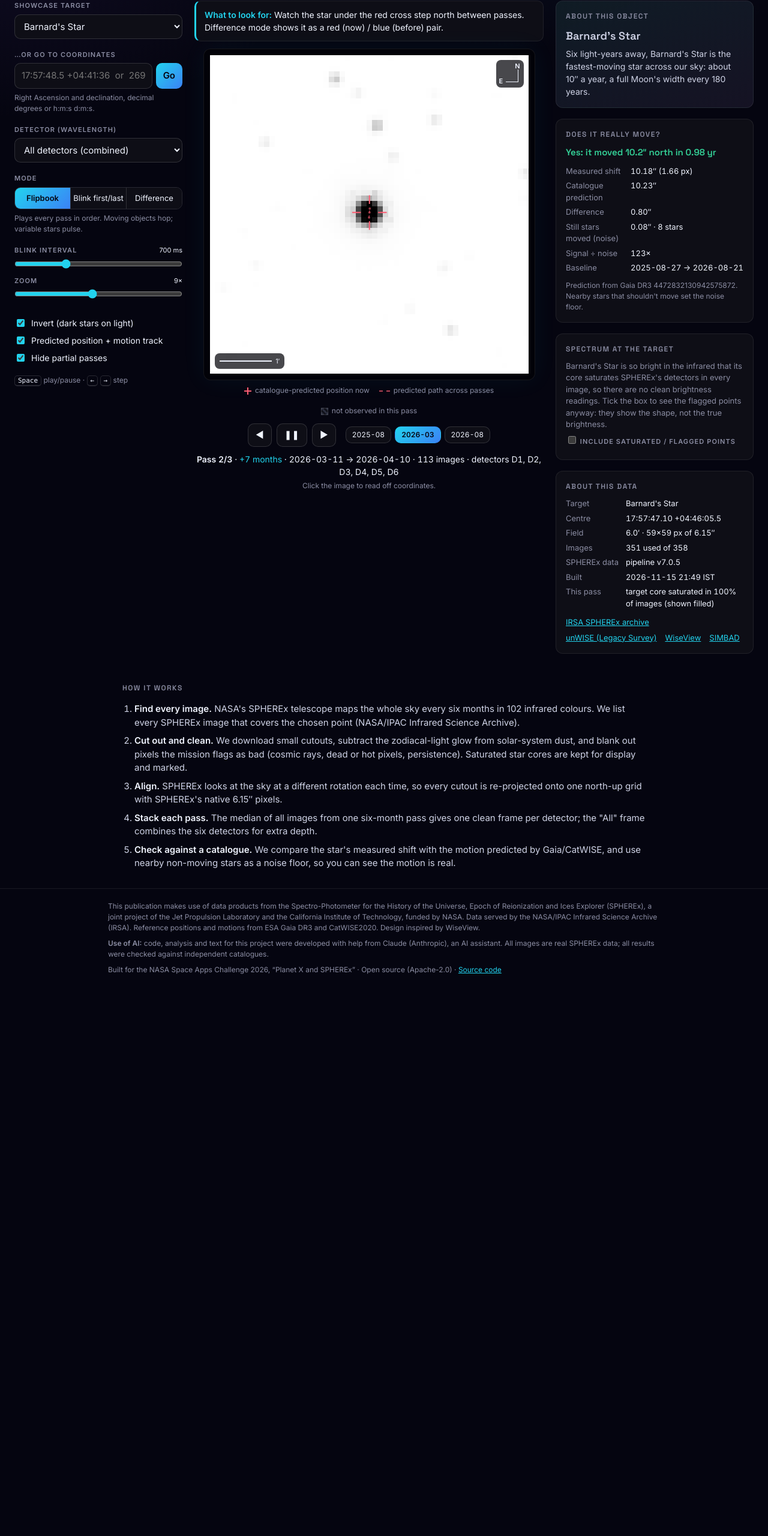
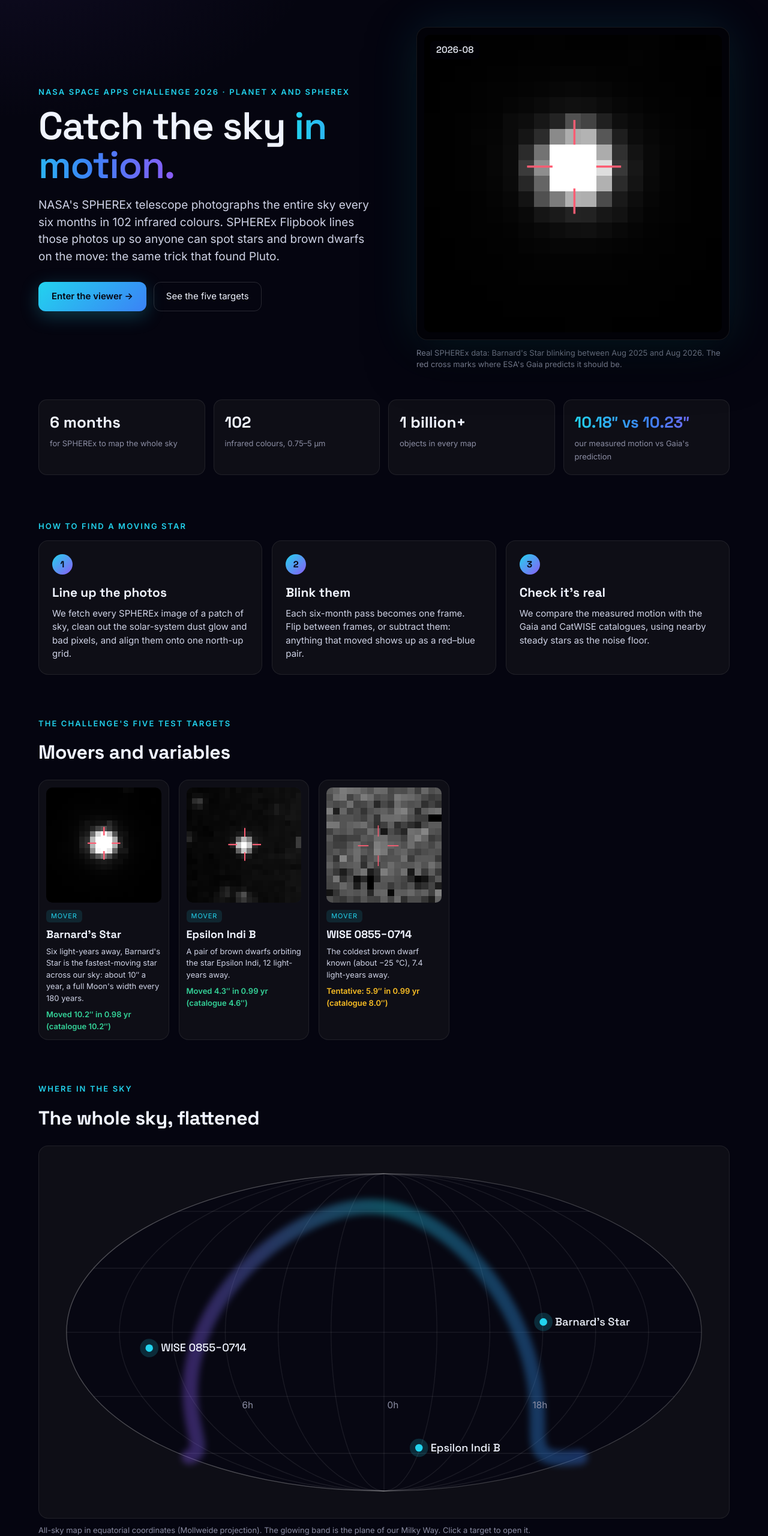
Before and after one commit to apaaragr/spherex-flipbook, a plain HTML site: page web/index.html in a window 1280 px wide. Shown: the part 99-2660 px from the top of the page at 60% size. Before the commit the page ends 1765 px from the top, so only its background shows below. Drawn offline with Linux system fonts and the light colour scheme.

Commit message:
Landing page (hero blink, target gallery, all-sky map) + Findings tabs in viewer
Viewer moves to viewer.html; index.html is now the landing page.

Co-Authored-By: Claude Opus 5.5 <noreply@anthropic.com>

```diff
--- a/web/index.html
+++ b/web/index.html
@@ -4,132 +4,87 @@
 <meta charset="utf-8">
 <meta name="viewport" content="width=device-width, initial-scale=1">
 <title>SPHEREx Flipbook</title>
-<meta name="description" content="Flip through NASA SPHEREx all-sky images of any patch of sky over time to spot stars, brown dwarfs and asteroids that move or change.">
+<meta name="description" content="NASA's SPHEREx photographs the whole sky every six months. SPHEREx Flipbook lines those photos up so anyone can spot stars and brown dwarfs on the move.">
 <link rel="preconnect" href="https://fonts.googleapis.com">
 <link rel="preconnect" href="https://fonts.gstatic.com" crossorigin>
-<link href="https://fonts.googleapis.com/css2?family=Inter:wght@400;500;600&family=Space+Grotesk:wght@500;600&display=swap" rel="stylesheet">
+<link href="https://fonts.googleapis.com/css2?family=Inter:wght@400;500;600&family=Space+Grotesk:wght@500;600;700&display=swap" rel="stylesheet">
 <link rel="stylesheet" href="style.css">
+<link rel="stylesheet" href="landing.css">
 </head>
-<body>
+<body class="landing">
 <header class="top">
-  <div class="brand">
+  <a class="brand" href="index.html" style="text-decoration:none;color:inherit">
     <span class="logo" aria-hidden="true"></span>
-    <div>
-      <h1>SPHEREx Flipbook</h1>
-      <p class="tag">Watch the infrared sky change, six months at a time.</p>
-    </div>
-  </div>
+    <div><h1>SPHEREx Flipbook</h1><p class="tag">Watch the infrared sky change, six months at a time.</p></div>
+  </a>
   <nav class="toplinks">
+    <a href="#targets">Targets</a>
     <a href="#how">How it works</a>
-    <a href="https://github.com/apaaragr/spherex-flipbook" id="repoLink" target="_blank" rel="noopener">Source</a>
+    <a href="https://github.com/apaaragr/spherex-flipbook" target="_blank" rel="noopener">Source</a>
+    <a class="cta small" href="viewer.html?target=barnard">Open viewer</a>
   </nav>
 </header>
 
-<main class="layout">
-  <aside class="panel controls" aria-label="Controls">
-    <section>
-      <label for="target">Showcase target</label>
-      <select id="target"></select>
-    </section>
-    <section>
-      <label for="coord">…or go to coordinates</label>
-      <div class="row">
-        <input id="coord" type="text" placeholder="17:57:48.5 +04:41:36  or  269.446 4.768" autocomplete="off" spellcheck="false">
-        <button id="go" type="button">Go</button>
+<section class="hero">
+  <div class="hero-copy">
+    <p class="kicker">NASA Space Apps Challenge 2026 · Planet X and SPHEREx</p>
+    <h2 class="headline">Catch the sky <span class="grad">in motion.</span></h2>
+    <p class="lede">NASA's SPHEREx telescope photographs the entire sky every six months in 102 infrared colours. SPHEREx Flipbook lines those photos up so anyone can spot stars and brown dwarfs on the move: the same trick that found Pluto.</p>
+    <div class="ctas">
+      <a class="cta" href="viewer.html?target=barnard">Enter the viewer →</a>
+      <a class="ghost" href="#targets">See the five targets</a>
     </div>
-      <p class="hint" id="coordMsg">Right Ascension and declination, decimal degrees or h:m:s d:m:s.</p>
-    </section>
-    <section>
-      <label for="band">Detector (wavelength)</label>
-      <select id="band"></select>
-    </section>
-    <section>
-      <span class="label">Mode</span>
-      <div class="seg" role="radiogroup" aria-label="Display mode">
-        <button type="button" data-mode="flip" class="on">Flipbook</button>
-        <button type="button" data-mode="blink">Blink first/last</button>
-        <button type="button" data-mode="diff">Difference</button>
   </div>
-      <p class="hint" id="modeHint"></p>
-    </section>
-    <section class="sliders">
-      <label for="speed">Blink interval <output id="speedOut"></output></label>
-      <input id="speed" type="range" min="150" max="2000" step="50" value="700">
-      <label for="zoom">Zoom <output id="zoomOut"></output></label>
-      <input id="zoom" type="range" min="3" max="16" step="1" value="9">
-    </section>
-    <section class="checks">
-      <label><input type="checkbox" id="invert" checked> Invert (dark stars on light)</label>
-      <label><input type="checkbox" id="overlay" checked> Predicted position + motion track</label>
-      <label><input type="checkbox" id="fullOnly" checked> Hide partial passes</label>
-    </section>
-    <p class="keys"><kbd>Space</kbd> play/pause · <kbd>←</kbd> <kbd>→</kbd> step</p>
-  </aside>
-
-  <section class="stage" aria-label="Image viewer">
-    <p class="guide" id="guide"></p>
-    <div class="canvasWrap" id="canvasWrap">
-      <canvas id="sky" width="531" height="531" aria-label="SPHEREx image of the selected sky patch"></canvas>
-      <div class="compass" aria-hidden="true"><span class="n">N</span><span class="e">E</span></div>
-      <div class="scalebar" id="scalebar"><span></span><em>1′</em></div>
+  <figure class="hero-fig">
+    <div class="hero-frame">
+      <canvas id="heroCanvas" width="420" height="420" aria-label="Barnard's Star blinking between two SPHEREx passes"></canvas>
+      <span class="hero-date" id="heroDate"></span>
     </div>
-    <div class="olegend" id="olegend">
-      <span><i class="cross"></i>catalogue-predicted position now</span>
-      <span><i class="track"></i>predicted path across passes</span>
-      <span><i class="nodata"></i>not observed in this pass</span>
-    </div>
-    <div class="transport">
-      <button type="button" id="prev" aria-label="Previous frame">◀</button>
-      <button type="button" id="play" aria-label="Pause">❚❚</button>
-      <button type="button" id="next" aria-label="Next frame">▶</button>
-      <div class="legend" id="legend" aria-label="Epoch legend"></div>
-    </div>
-    <p class="caption" id="caption"></p>
-    <p class="clickinfo" id="clickinfo">Click the image to read off coordinates.</p>
+    <figcaption>Real SPHEREx data: Barnard's Star blinking between Aug 2025 and Aug 2026. The red cross marks where ESA's Gaia predicts it should be.</figcaption>
+  </figure>
 </section>
 
-  <aside class="panel side" aria-label="Measurements">
-    <section class="card object">
-      <h2>About this object</h2>
-      <p class="name" id="objName"></p>
-      <p id="objBlurb"></p>
+<section class="facts">
+  <div><b>6 months</b><span>for SPHEREx to map the whole sky</span></div>
+  <div><b>102</b><span>infrared colours, 0.75–5 µm</span></div>
+  <div><b>1 billion+</b><span>objects in every map</span></div>
+  <div><b class="grad">10.18″ vs 10.23″</b><span>our measured motion vs Gaia's prediction</span></div>
 </section>
-    <section class="card" id="checkCard">
-      <h2 id="checkTitle">Does it really move?</h2>
-      <div id="check"></div>
+
+<section class="steps-l" id="how">
+  <p class="kicker">How to find a moving star</p>
+  <div class="steps3">
+    <div class="s3"><span class="num">1</span><h3>Line up the photos</h3><p>We fetch every SPHEREx image of a patch of sky, clean out the solar-system dust glow and bad pixels, and align them onto one north-up grid.</p></div>
+    <div class="s3"><span class="num">2</span><h3>Blink them</h3><p>Each six-month pass becomes one frame. Flip between frames, or subtract them: anything that moved shows up as a red–blue pair.</p></div>
+    <div class="s3"><span class="num">3</span><h3>Check it's real</h3><p>We compare the measured motion with the Gaia and CatWISE catalogues, using nearby steady stars as the noise floor.</p></div>
+  </div>
 </section>
-    <section class="card">
-      <h2>Spectrum at the target</h2>
-      <div id="spectrum" class="chart"></div>
-      <label class="small"><input type="checkbox" id="specFlagged"> include saturated / flagged points</label>
+
+<section class="targets" id="targets">
+  <p class="kicker">The challenge's five test targets</p>
+  <h3 class="sec">Movers and variables</h3>
+  <div class="gallery" id="gallery"></div>
 </section>
-    <section class="card">
-      <h2>About this data</h2>
-      <dl id="about"></dl>
-      <div class="links" id="links"></div>
+
+<section class="skymap">
+  <p class="kicker">Where in the sky</p>
+  <h3 class="sec">The whole sky, flattened</h3>
+  <div class="mapwrap"><svg id="skymap" viewBox="0 0 800 420" role="img" aria-label="All-sky map with the five targets marked"></svg></div>
+  <p class="mapnote">All-sky map in equatorial coordinates (Mollweide projection). The glowing band is the plane of our Milky Way. Click a target to open it.</p>
 </section>
-  </aside>
-</main>
 
-<section class="how" id="how">
-  <h2>How it works</h2>
-  <ol>
-    <li><b>Find every image.</b> NASA's SPHEREx telescope maps the whole sky every six months in 102 infrared colours. We list every SPHEREx image that covers the chosen point (NASA/IPAC Infrared Science Archive).</li>
-    <li><b>Cut out and clean.</b> We download small cutouts, subtract the zodiacal-light glow from solar-system dust, and blank out pixels the mission flags as bad (cosmic rays, dead or hot pixels, persistence). Saturated star cores are kept for display and marked.</li>
-    <li><b>Align.</b> SPHEREx looks at the sky at a different rotation each time, so every cutout is re-projected onto one north-up grid with SPHEREx's native 6.15″ pixels.</li>
-    <li><b>Stack each pass.</b> The median of all images from one six-month pass gives one clean frame per detector; the "All" frame combines the six detectors for extra depth.</li>
-    <li><b>Check against a catalogue.</b> We compare the star's measured shift with the motion predicted by Gaia/CatWISE, and use nearby non-moving stars as a noise floor, so you can see the motion is real.</li>
-  </ol>
+<section class="closer">
+  <h3 class="sec">Somewhere in these maps is something nobody has noticed yet.</h3>
+  <a class="cta" href="viewer.html?target=barnard">Start exploring →</a>
 </section>
 
 <footer class="foot">
   <div class="inner">
-    <p>This publication makes use of data products from the Spectro-Photometer for the History of the Universe, Epoch of Reionization and Ices Explorer (SPHEREx), a joint project of the Jet Propulsion Laboratory and the California Institute of Technology, funded by NASA. Data served by the NASA/IPAC Infrared Science Archive (IRSA). Reference positions and motions from ESA Gaia DR3 and CatWISE2020. Design inspired by WiseView.</p>
+    <p>This publication makes use of data products from the Spectro-Photometer for the History of the Universe, Epoch of Reionization and Ices Explorer (SPHEREx), a joint project of the Jet Propulsion Laboratory and the California Institute of Technology, funded by NASA. Data served by the NASA/IPAC Infrared Science Archive (IRSA). Reference positions and motions from ESA Gaia DR3 and CatWISE2020. Viewer design inspired by WiseView.</p>
     <p><b>Use of AI:</b> code, analysis and text for this project were developed with help from Claude (Anthropic), an AI assistant. All images are real SPHEREx data; all results were checked against independent catalogues.</p>
-    <p>Built for the NASA Space Apps Challenge 2026, “Planet X and SPHEREx” · Open source (Apache-2.0) · <a href="https://github.com/apaaragr/spherex-flipbook" target="_blank" rel="noopener">Source code</a></p>
+    <p>Team Orbital_Nexus · NASA Space Apps Challenge 2026, “Planet X and SPHEREx” · Open source (Apache-2.0) · <a href="https://github.com/apaaragr/spherex-flipbook" target="_blank" rel="noopener">Source code</a></p>
   </div>
 </footer>
-
-<script src="app.js"></script>
+<script src="landing.js"></script>
 </body>
 </html>
--- /dev/null
+++ b/web/landing.css
@@ -0,0 +1,68 @@
+/* Landing page; tokens and base come from style.css */
+.landing .toplinks { display: flex; align-items: center; }
+.cta { display: inline-block; text-decoration: none; background: linear-gradient(135deg, var(--cyan), var(--blue)); color: var(--accent-ink); font-weight: 600; padding: 13px 22px; border-radius: 12px; box-shadow: 0 8px 30px rgba(34, 211, 238, 0.25); }
+.cta:hover { filter: brightness(1.08); }
+.toplinks .cta.small { padding: 8px 14px; color: var(--accent-ink); margin-left: 18px; font-size: 14px; box-shadow: none; }
+.ghost { display: inline-block; text-decoration: none; color: var(--text); padding: 12px 20px; border: 1px solid var(--hairline-2); border-radius: 12px; }
+.ghost:hover { border-color: var(--cyan); }
+.kicker { font-size: 13px; letter-spacing: .16em; text-transform: uppercase; color: var(--cyan); font-weight: 600; margin: 0 0 14px; }
+.grad { background: linear-gradient(90deg, var(--cyan), var(--blue), var(--violet)); -webkit-background-clip: text; background-clip: text; color: transparent; }
+.sec { font-family: "Space Grotesk", sans-serif; font-size: 32px; margin: 0 0 22px; letter-spacing: -.01em; }
+
+.hero { max-width: 1200px; margin: 0 auto; padding: 64px 24px 40px; display: grid; grid-template-columns: 1.1fr 1fr; gap: 56px; align-items: center; }
+.headline { font-family: "Space Grotesk", sans-serif; font-size: 64px; line-height: 1.02; margin: 0 0 20px; letter-spacing: -.02em; text-transform: none; color: var(--text); }
+.lede { font-size: 19px; color: #cfd3e6; margin: 0 0 28px; max-width: 560px; }
+.ctas { display: flex; gap: 12px; flex-wrap: wrap; }
+.hero-fig { margin: 0; }
+.hero-frame { position: relative; border-radius: 18px; padding: 12px; background: var(--stage); border: 1px solid var(--hairline); box-shadow: 0 0 80px rgba(34, 211, 238, 0.12), 0 30px 80px rgba(0, 0, 0, .5); }
+#heroCanvas { width: 100%; height: auto; display: block; image-rendering: pixelated; border-radius: 10px; }
+.hero-date { position: absolute; top: 22px; left: 22px; font-family: "Space Grotesk", sans-serif; font-size: 15px; padding: 4px 10px; border-radius: 8px; background: rgba(2, 2, 8, .75); }
+.hero-fig figcaption { font-size: 13px; color: var(--muted); margin-top: 12px; }
+
+.facts { max-width: 1200px; margin: 0 auto; padding: 8px 24px 40px; display: grid; grid-template-columns: repeat(4, 1fr); gap: 14px; }
+.facts div { background: var(--surface); border: 1px solid var(--hairline); border-radius: 14px; padding: 18px; }
+.facts b { display: block; font-family: "Space Grotesk", sans-serif; font-size: 26px; margin-bottom: 4px; }
+.facts span { font-size: 13px; color: var(--muted); }
+
+.steps-l, .targets, .skymap, .closer { max-width: 1200px; margin: 0 auto; padding: 36px 24px; }
+.steps3 { display: grid; grid-template-columns: repeat(3, 1fr); gap: 16px; }
+.s3 { background: var(--surface); border: 1px solid var(--hairline); border-radius: 16px; padding: 22px; }
+.s3 .num { display: inline-grid; place-items: center; width: 34px; height: 34px; border-radius: 50%; background: linear-gradient(135deg, var(--cyan), var(--violet)); color: var(--accent-ink); font-weight: 700; font-family: "Space Grotesk"; }
+.s3 h3 { font-family: "Space Grotesk", sans-serif; font-size: 21px; margin: 14px 0 8px; }
+.s3 p { margin: 0; color: #cfd3e6; font-size: 15px; }
+
+.gallery { display: grid; grid-template-columns: repeat(auto-fill, minmax(210px, 1fr)); gap: 16px; }
+.tcard { display: block; text-decoration: none; color: inherit; background: var(--surface); border: 1px solid var(--hairline); border-radius: 16px; padding: 12px; transition: transform .15s, border-color .15s; }
+.tcard:hover { transform: translateY(-3px); border-color: rgba(34, 211, 238, .5); }
+.tcard canvas { width: 100%; aspect-ratio: 1; display: block; image-rendering: pixelated; border-radius: 10px; background: repeating-linear-gradient(45deg, #1b1d2a 0 6px, #11121b 6px 12px); }
+.tcard .badge { display: inline-block; font-size: 11px; letter-spacing: .08em; text-transform: uppercase; padding: 2px 8px; border-radius: 6px; margin: 12px 0 6px; }
+.badge.moving { background: rgba(34, 211, 238, .12); color: var(--cyan); }
+.badge.variable { background: rgba(139, 92, 246, .16); color: #c4b5fd; }
+.tcard h4 { font-family: "Space Grotesk", sans-serif; font-size: 18px; margin: 0 0 6px; }
+.tcard p { margin: 0; font-size: 13px; color: #cfd3e6; }
+.tcard .res { margin-top: 8px; font-size: 13px; font-weight: 600; }
+.res.good { color: var(--good); } .res.warn { color: var(--warn); }
+
+.mapwrap { background: var(--surface); border: 1px solid var(--hairline); border-radius: 16px; padding: 18px; }
+#skymap { width: 100%; height: auto; display: block; }
+#skymap .grat { fill: none; stroke: rgba(255, 255, 255, .08); }
+#skymap .edge { fill: #070712; stroke: rgba(255, 255, 255, .2); }
+#skymap .mw { fill: none; stroke: url(#mwGrad); stroke-width: 18; stroke-linecap: round; opacity: .35; filter: blur(4px); }
+#skymap .pin { cursor: pointer; }
+#skymap .pin circle.dot { fill: var(--cyan); }
+#skymap .pin circle.halo { fill: rgba(34, 211, 238, .18); }
+#skymap .pin.variable circle.dot { fill: #c4b5fd; }
+#skymap .pin.variable circle.halo { fill: rgba(139, 92, 246, .22); }
+#skymap .pin text { fill: var(--text); font-size: 13px; font-family: "Space Grotesk", sans-serif; }
+#skymap .lbl { fill: var(--muted); font-size: 11px; }
+.mapnote { font-size: 13px; color: var(--muted); margin-top: 10px; }
+.closer { text-align: center; padding: 48px 24px 20px; }
+.closer .sec { max-width: 760px; margin: 0 auto 22px; }
+
+@media (max-width: 900px) {
+  .hero { grid-template-columns: 1fr; padding-top: 32px; gap: 28px; }
+  .headline { font-size: 44px; }
+  .facts { grid-template-columns: 1fr 1fr; }
+  .steps3 { grid-template-columns: 1fr; }
+}
+@media (max-width: 760px) { .landing .toplinks { display: none; } }
--- /dev/null
+++ b/web/landing.js
@@ -0,0 +1,105 @@
+// Landing page: hero blink, target gallery, all-sky map. Reads the same data/ files as the viewer.
+"use strict";
+const $ = (id) => document.getElementById(id);
+const getJSON = (u) => fetch(u).then((r) => { if (!r.ok) throw new Error(u); return r.json(); });
+const loadImg = (u) => new Promise((ok) => { const i = new Image(); i.onload = () => ok(i); i.onerror = () => ok(null); i.src = u; });
+
+function checkBand(m) {
+  if (m.kind !== "moving") return "ALL";
+  const b = m.check && m.check.bands && m.check.bands[0];
+  return b && b !== "ALL" ? b : "ALL";
+}
+function result(m) {
+  const c = m.check, v = m.variability;
+  if (m.kind === "moving" && c && c.measured_total_arcsec != null) {
+    const ok = c.error_arcsec < m.grid.pixel_arcsec && (c.signal_to_noise || 0) >= 3 && /^(?!.*tentative)/i.test(m.look_for || "");
+    return { cls: ok ? "good" : "warn", text: `${ok ? "Moved" : "Tentative:"} ${c.measured_total_arcsec.toFixed(1)}″ in ${c.years} yr (catalogue ${c.predicted_total_arcsec.toFixed(1)}″)` };
+  }
+  if (v) {
+    const pct = Math.abs(v.median_change - 1) * 100, real = pct > 3 * Math.max(v.median_field_scatter * 100, 1);
+    return { cls: real ? "good" : "warn", text: `${real ? "" : "Not clearly: "}${v.median_change >= 1 ? "brightened" : "faded"} ${pct.toFixed(0)}% (steady stars ±${(v.median_field_scatter * 100).toFixed(1)}%)` };
+  }
+  return { cls: "warn", text: "Needs two full passes" };
+}
+
+// draw a centred crop of a frame, pixel-sharp, with an optional crosshair at a grid pixel
+function drawCrop(ctx, img, n, crop, cross, W) {
+  const c = (n - 1) / 2, x0 = Math.round(c - crop), s = W / (2 * crop + 1);
+  ctx.imageSmoothingEnabled = false;
+  ctx.fillStyle = "#020208"; ctx.fillRect(0, 0, W, W);
+  if (img) ctx.drawImage(img, x0, x0, 2 * crop + 1, 2 * crop + 1, 0, 0, W, W);
+  if (cross) {
+    const cx = (cross[0] - x0 + 0.5) * s, cy = (n - 1 - cross[1] - x0 + 0.5) * s, g = s * 1.4, L = s * 3;
+    ctx.strokeStyle = "#ff5d73"; ctx.lineWidth = 2.5; ctx.beginPath();
+    ctx.moveTo(cx - L, cy); ctx.lineTo(cx - g, cy); ctx.moveTo(cx + g, cy); ctx.lineTo(cx + L, cy);
+    ctx.moveTo(cx, cy - L); ctx.lineTo(cx, cy - g); ctx.moveTo(cx, cy + g); ctx.lineTo(cx, cy + L); ctx.stroke();
+  }
+}
+async function animate(canvas, key, m, band, crop, label) {
+  const full = m.passes.filter((p) => p.full && p.frames[band]);
+  const ps = full.length > 2 && canvas.id === "heroCanvas" ? [full[0], full[full.length - 1]] : full;
+  const imgs = await Promise.all(ps.map((p) => loadImg(`data/${key}/${p.frames[band]}`)));
+  const ctx = canvas.getContext("2d"); let i = 0;
+  const tick = () => {
+    const p = ps[i % ps.length];
+    drawCrop(ctx, imgs[i % ps.length], m.grid.n, crop, m.kind === "moving" ? p.predicted_px : null, canvas.width);
+    if (label) label.textContent = p.date.slice(0, 7);
+    i++;
+  };
+  tick(); setInterval(tick, canvas.id === "heroCanvas" ? 900 : 1100);
+}
+
+// ---------- all-sky map (Mollweide, RA increasing to the left as on the sky) ----------
+const R = 134.35, CX = 400, CY = 210, D = Math.PI / 180;
+function moll(ra, dec) {
+  let lam = -(((ra + 180) % 360 + 360) % 360 - 180) * D, phi = dec * D, th = phi;
+  for (let k = 0; k < 20; k++) { const f = 2 * th + Math.sin(2 * th) - Math.PI * Math.sin(phi); th -= f / (2 + 2 * Math.cos(2 * th) || 1e-9); }
+  return [CX + (2 * Math.SQRT2 / Math.PI) * R * lam * Math.cos(th), CY - Math.SQRT2 * R * Math.sin(th)];
+}
+function galToEq(l) { // galactic plane (b = 0) -> RA/Dec, J2000
+  const dgp = 27.12825 * D, agp = 192.85948, lncp = 122.93192 * D, x = lncp - l * D;
+  const dec = Math.asin(Math.cos(dgp) * Math.cos(x));
+  const ra = agp + Math.atan2(Math.sin(x), -Math.sin(dgp) * Math.cos(x)) / D;
+  return [((ra % 360) + 360) % 360, dec / D];
+}
+function path(points) { // split where the line wraps across the map edge
+  let d = "", prev = null;
+  for (const p of points) { d += (prev && Math.abs(p[0] - prev[0]) < 200 ? "L" : "M") + p[0].toFixed(1) + " " + p[1].toFixed(1); prev = p; }
+  return d;
+}
+function drawSky(index) {
+  const svg = $("skymap"); let h = `<defs><linearGradient id="mwGrad" x1="0" x2="1"><stop offset="0" stop-color="#8b5cf6"/><stop offset=".5" stop-color="#22d3ee"/><stop offset="1" stop-color="#3b82f6"/></linearGradient></defs>`;
+  h += `<ellipse class="edge" cx="${CX}" cy="${CY}" rx="${2 * Math.SQRT2 * R}" ry="${Math.SQRT2 * R}"/>`;
+  for (let ra = 0; ra < 360; ra += 30) h += `<path class="grat" d="${path(Array.from({ length: 61 }, (_, k) => moll(ra === 180 ? 179.999 : ra, -90 + 3 * k)))}"/>`;
+  for (let dec = -60; dec <= 60; dec += 30) h += `<path class="grat" d="${path(Array.from({ length: 121 }, (_, k) => moll(180.001 + 3 * k * 0.9999, dec)))}"/>`;
+  const mw = Array.from({ length: 361 }, (_, k) => moll(...galToEq(k)));
+  h += `<path class="mw" d="${path(mw)}"/>`;
+  [[0, "0h"], [90, "6h"], [270, "18h"]].forEach(([ra, t]) => { const [x, y] = moll(ra, -30); h += `<text class="lbl" x="${x + 4}" y="${y + 14}">${t}</text>`; });
+  for (const [k, t] of Object.entries(index)) {
+    const [x, y] = moll(t.ra, t.dec), right = x < CX + 250;
+    h += `<a href="viewer.html?target=${k}"><g class="pin ${t.kind}"><circle class="halo" cx="${x}" cy="${y}" r="11"/><circle class="dot" cx="${x}" cy="${y}" r="4.5"/>
+      <text x="${right ? x + 14 : x - 14}" y="${y + 4}" text-anchor="${right ? "start" : "end"}">${t.label}</text></g></a>`;
+  }
+  svg.innerHTML = h;
+}
+
+async function init() {
+  const index = await getJSON("data/index.json").catch(() => ({}));
+  drawSky(index);
+  const order = ["barnard", "epsindb", "wise0855", "rwaur", "rdra"].filter((k) => index[k]).concat(Object.keys(index).filter((k) => !["barnard", "epsindb", "wise0855", "rwaur", "rdra"].includes(k)));
+  const ms = {};
+  await Promise.all(order.map(async (k) => (ms[k] = await getJSON(`data/${k}/manifest.json`).catch(() => null))));
+  if (ms.barnard) animate($("heroCanvas"), "barnard", ms.barnard, "ALL", 9, $("heroDate"));
+  const gal = $("gallery");
+  for (const k of order) {
+    const m = ms[k]; if (!m) continue;
+    const band = checkBand(m), r = result(m);
+    const a = document.createElement("a");
+    a.className = "tcard"; a.href = `viewer.html?target=${k}&band=${band}&mode=${m.kind === "moving" ? "blink" : "flip"}`;
+    a.innerHTML = `<canvas width="240" height="240"></canvas><span class="badge ${m.kind}">${m.kind === "moving" ? "Mover" : "Variable"}</span>
+      <h4>${m.label}</h4><p>${(m.blurb || "").split(". ")[0].replace(/\.$/, "")}.</p><p class="res ${r.cls}">${r.text}</p>`;
+    gal.appendChild(a);
+    animate(a.querySelector("canvas"), k, m, band, k === "wise0855" ? 8 : 10, null);
+  }
+}
+init();
```
Also changed, not shown: web/app.js (+9 -0 lines), web/style.css (+9 -3 lines), web/viewer.html (added, +143 -0 lines). Lines whose indentation alone changed are shown as unchanged.
